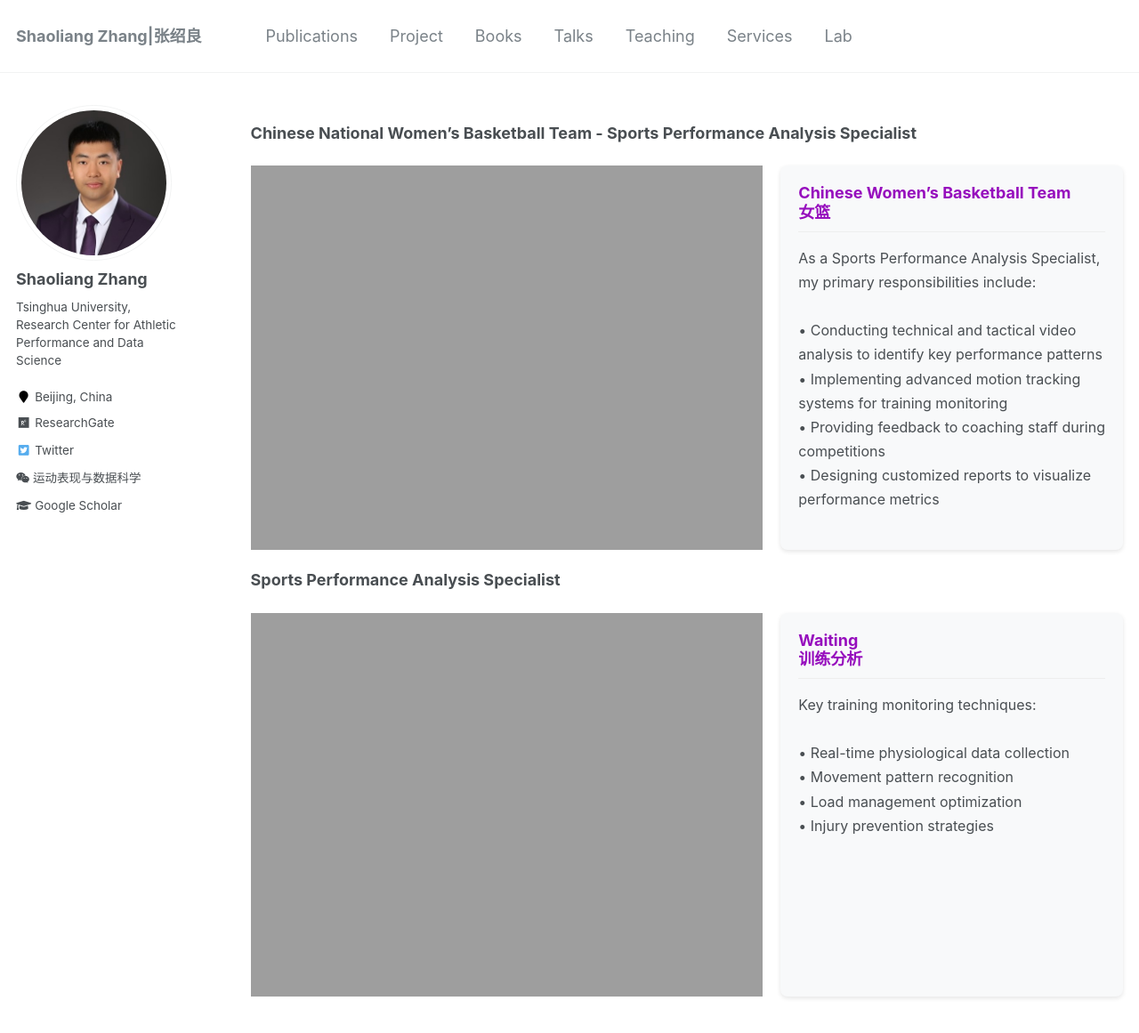
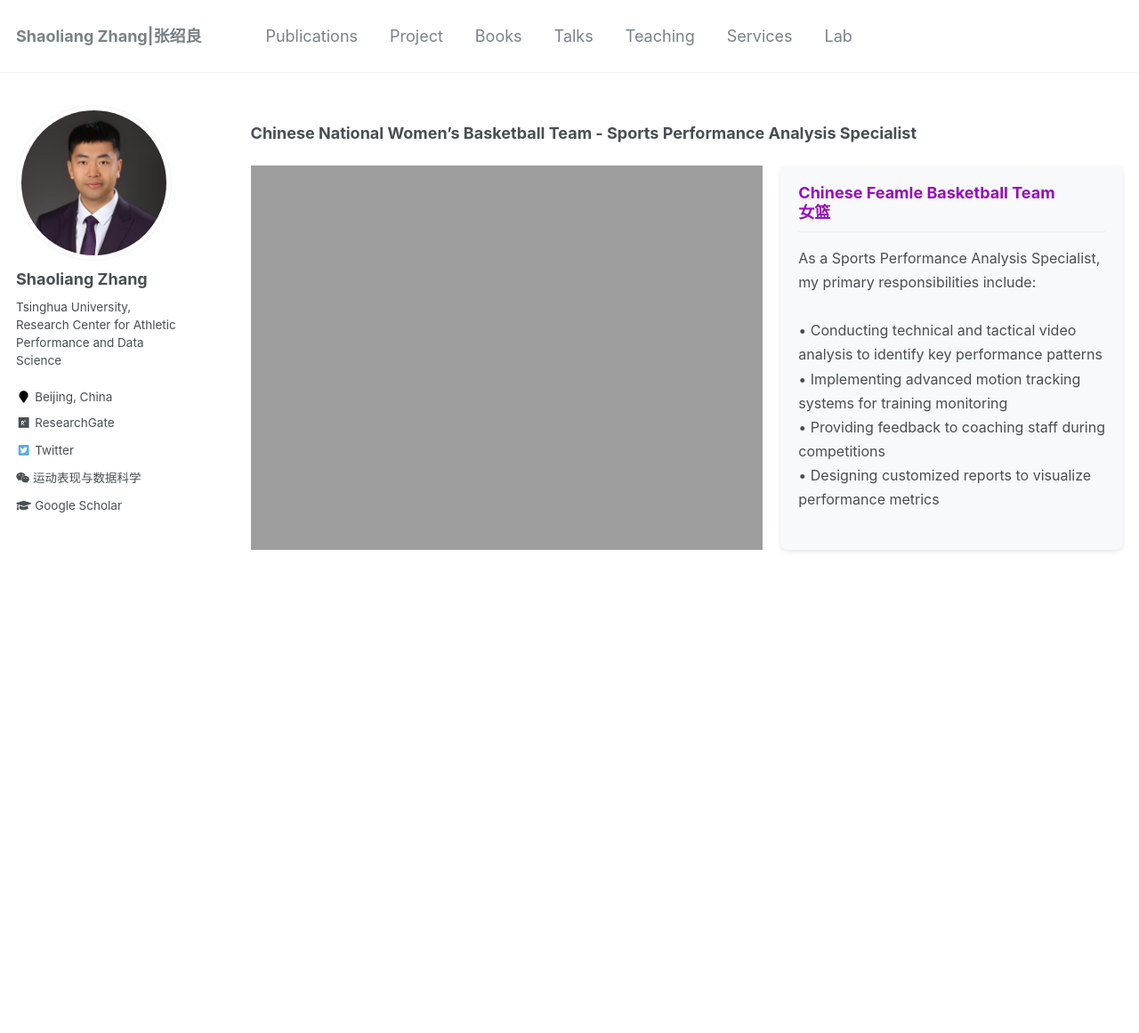
Before and after one commit to sportssuper/ZSL, a Jekyll site: the page built from _pages/services.md, in a window 1280 px wide and 1400 px high. Shown: the top 1161 px of the window at 89% size. Built offline with Jekyll 4.4.1, drawn with Linux system fonts in a browser that asks for light colours; a script that is not in the unit is left out.

Commit message:
Update services.md

```diff
--- a/_pages/services.md
+++ b/_pages/services.md
@@ -12,13 +12,13 @@
 
 <div style="display: flex; gap: 20px; margin: 20px 0;">
 
-  <img src="https://sportssuper.github.io/ZSL/assets/chinafemale//1.jpg"
+  <img src="https://sportssuper.github.io/ZSL/assets/chinafemale/1.jpg"
        alt="女篮"
        style="width: 60%; height: auto;">
 
   <div style="width: 40%; padding: 20px; background: #f8f9fa; border-radius: 8px; box-shadow: 0 2px 5px rgba(0,0,0,0.1);">
     <h3 style="color: #960DBD; margin-top: 0; border-bottom: 1px solid #eee; padding-bottom: 10px;">
-      Chinese Women’s Basketball Team<br>女篮
+      Chinese Feamle Basketball Team<br>女篮
     </h3>
     <p style="line-height: 1.7; font-size: 16px; margin-bottom: 0;">
       As a Sports Performance Analysis Specialist, my primary responsibilities include:<br><br>
@@ -29,24 +29,3 @@
     </p>
   </div>
 </div>
-
-**Sports Performance Analysis Specialist**
-
-<div style="display: flex; gap: 20px; margin: 20px 0;">
-  <img src="https://sportssuper.github.io/ZSL/assets/chinafemale/2.jpg"
-       alt="篮"
-       style="width: 60%; height: auto;">
-
-  <div style="width: 40%; padding: 20px; background: #f8f9fa; border-radius: 8px; box-shadow: 0 2px 5px rgba(0,0,0,0.1);">
-    <h3 style="color: #960DBD; margin-top: 0; border-bottom: 1px solid #eee; padding-bottom: 10px;">
-      Waiting<br>训练分析
-    </h3>
-    <p style="line-height: 1.7; font-size: 16px; margin-bottom: 0;">
-      Key training monitoring techniques:<br><br>
-    • Real-time physiological data collection<br>
-    • Movement pattern recognition<br>
-    • Load management optimization<br>
-    • Injury prevention strategies<br>
-    </p>
-  </div>
-</div>
```
